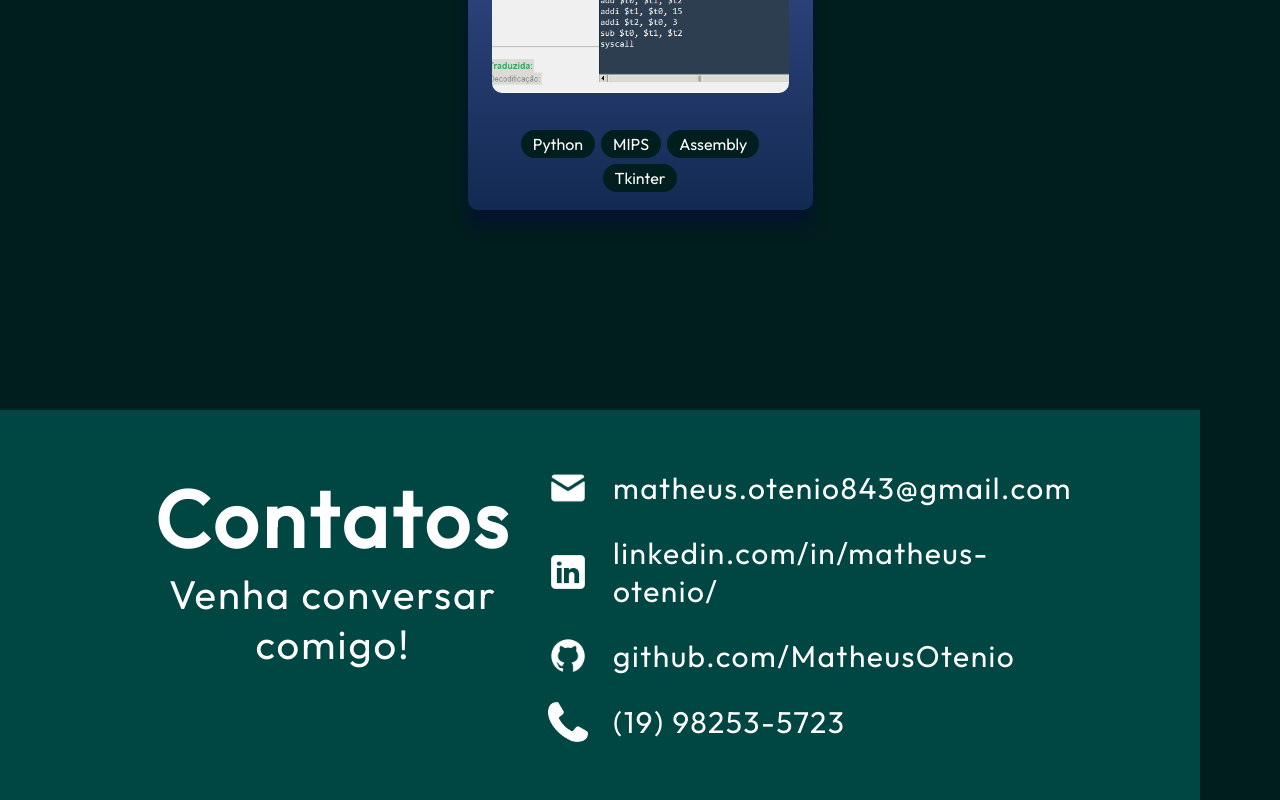
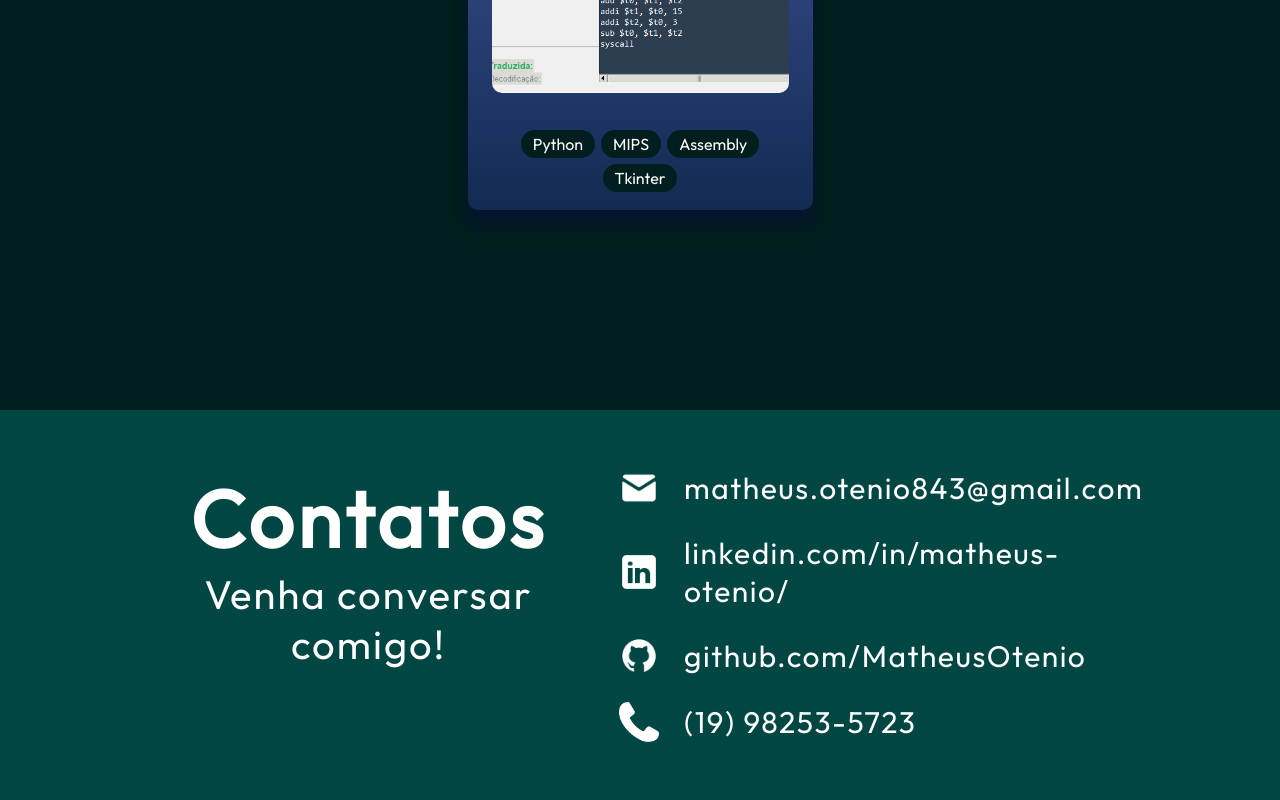
Before and after one commit to MatheusOtenio/PortfolioMatheusOtenio, a React (Vite) app: page / in a window 1280 px wide. Shown: the part 4061-4861 px from the top of the page. Built offline with nearby package versions, Linux system fonts and the light colour scheme.

Commit message:
Ajuste finais

```diff
--- a/src/components/Contact/Contact.module.css
+++ b/src/components/Contact/Contact.module.css
@@ -7,8 +7,8 @@
   display: flex;
   flex-direction: row;
   justify-content: space-evenly;
-  width: 100%;
-  max-width: 1200px;
+  width: 100vw;
+  max-width: none;
   padding: 58px 10%;
   gap: 10px;
 }
```
